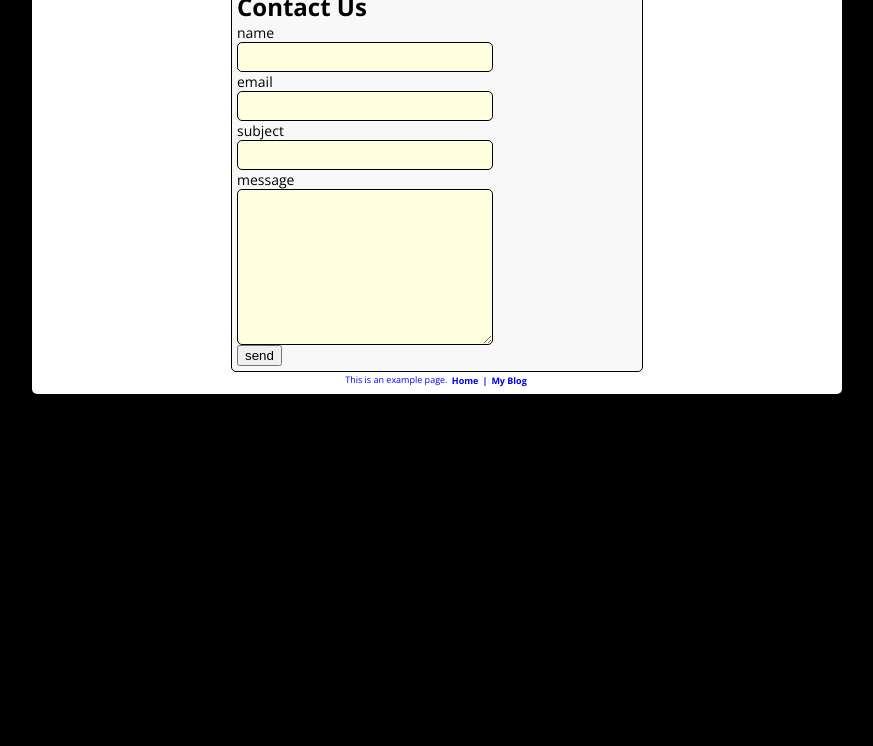
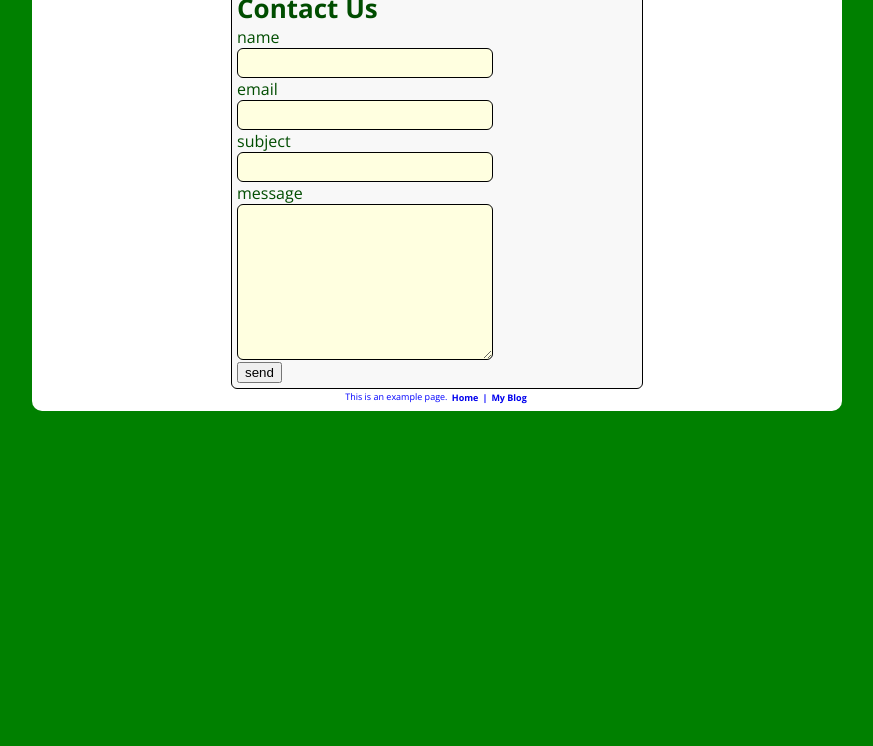
Before and after one commit to DiegoRodriguez2018/LESS-SASS, a plain HTML site: page LESS/LESS-on-the-server-side/Form.html in a window 1280 px wide. Shown: the part 54-800 px from the top of the page, without its empty margins (203-1076 px from the left). Drawn offline with nearby package versions, Linux system fonts and the light colour scheme; a web font is replaced by a local one.

Commit message:
added more notes to README.md, and created mycolors.less and mixins.less

```diff
--- /dev/null
+++ b/LESS/LESS-on-the-server-side/css/mixins.less
@@ -0,0 +1,6 @@
+//Declaring Mixins
+.rounded-corners-all(@size: 5px){
+    border-radius: @size;
+    -moz-border-radius: @size;
+    -webkit-border-radius: @size;
+  }
--- a/LESS/LESS-on-the-server-side/css/my.less
+++ b/LESS/LESS-on-the-server-side/css/my.less
@@ -1,11 +1,19 @@
 @import "init.less";
+//note you can ommit the extension and it will assume is .less
+@import "mycolors";
+@import "mixins";
 
-@main-color:black;
+//Declaring variables:
+@base-size: 16px;
+
+// Note that if @size is not supplied the default value will be 5px.
+
+
 /* Basics */
 html
 {
   font-family: 'Open Sans', verdana, helvetica, sans-serif;
-  font-size: 14px;
+  font-size: @base-size;
 }
 body
 {
@@ -13,15 +21,15 @@ body
 }
 h1
 {
-  font-size: 24px;
+  font-size: @base-size + 10px;
 }
 h2
 {
-  font-size: 18px;
+  font-size: @base-size + 4px;
 }
 h3
 {
-  font-size: 16px;
+  font-size: @base-size + 2px;
 }
 
 /* Layout */
@@ -33,10 +41,9 @@ h3
   margin-right: auto;
   background: #FFF;
   padding: 5px;
-  border-radius: 5px;
-  -moz-border-radius: 5px;
-  -webkit-border-radius: 5px;
-  color: @main-color;
+
+  .rounded-corners-all(10px);
+  color: darken(@main-color, 10%);
 }
 
 /* Sections */
@@ -91,9 +98,9 @@ footer nav
   margin-left: auto;
   margin-right: auto;
   border: black 1px solid;
-  border-radius: 5px;
-  -moz-border-radius: 5px;
-  -webkit-border-radius: 5px;
+
+  .rounded-corners-all(6px);
+
   padding: 5px;
 
 }
@@ -105,9 +112,9 @@ footer nav
   width: 250px;
   display: block;
   border: 1px #000 solid;
-  border-radius: 5px;
-  -moz-border-radius: 5px;
-  -webkit-border-radius: 5px;
+
+  .rounded-corners-all(6px);
+
   padding: 2px;
 }
 #contact-form textarea
--- /dev/null
+++ b/LESS/LESS-on-the-server-side/css/mycolors.less
@@ -0,0 +1 @@
+@main-color:#008000;
```
Also changed, not shown: LESS/LESS-on-the-server-side/css/my.css, 1 other file.
